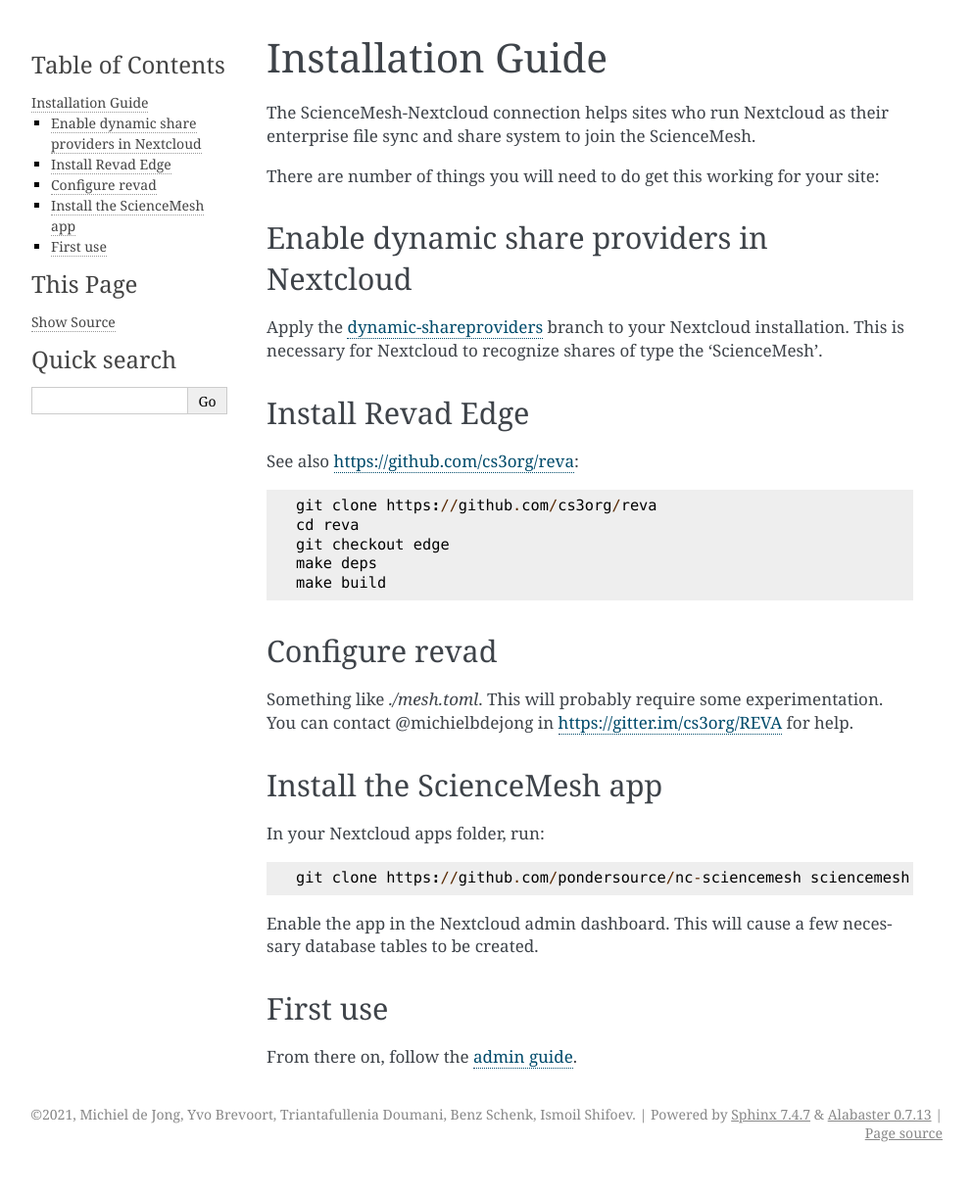
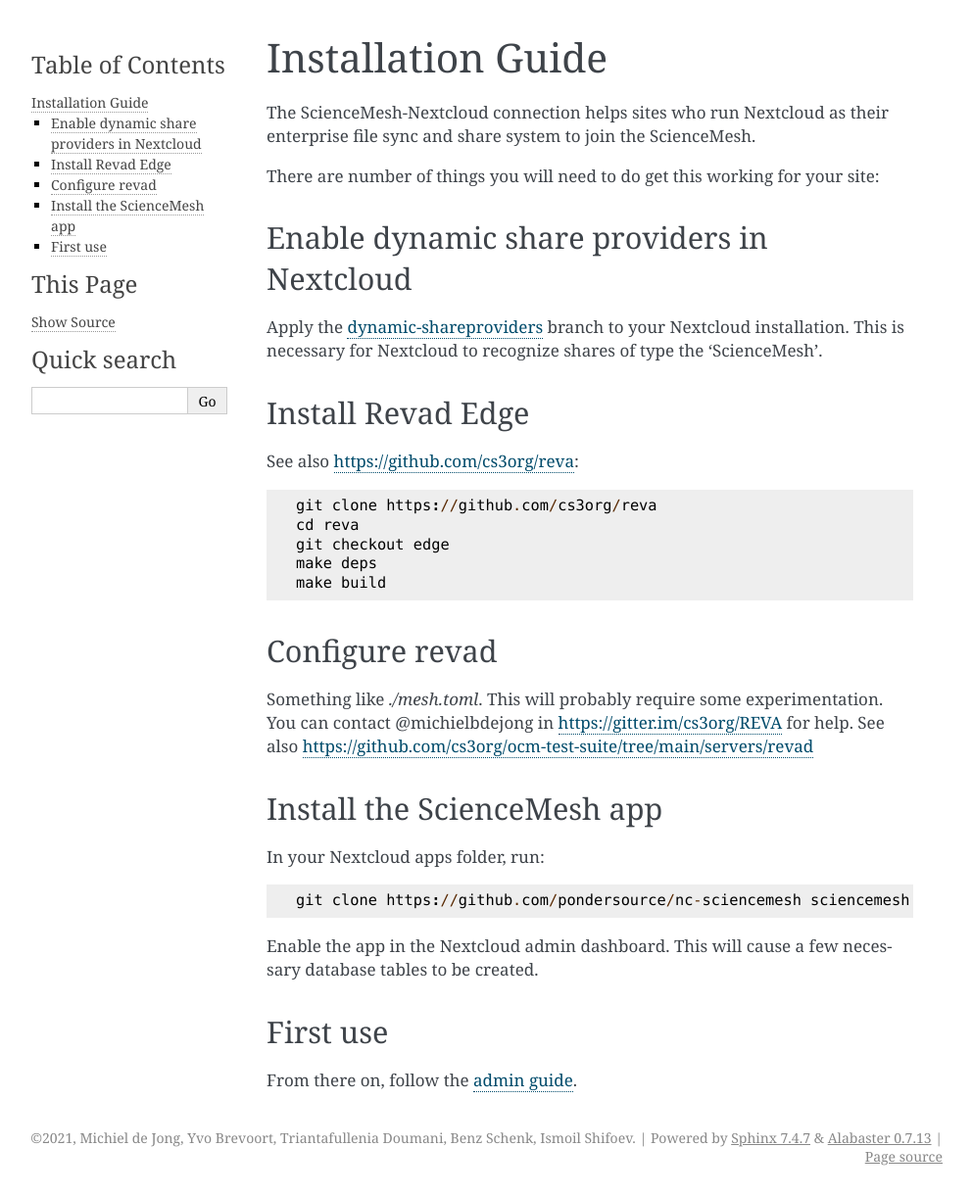
Before and after one commit to pondersource/sciencemesh-php, a Sphinx documentation site: the page built from source/installation.rst, in a window 1280 px wide. Shown: the whole page at 98% size, without its empty margins (148-1140 px from the left). Built offline with Sphinx 7.4.7, drawn with Linux system fonts in a browser that asks for light colours; before the commit the page ends 1196 px from its top, so only the background shows below that.

Commit message:
link to https://github.com/cs3org/ocm-test-suite/tree/main/servers/revad

```diff
--- a/source/installation.rst
+++ b/source/installation.rst
@@ -24,6 +24,7 @@
 ~~~~~~~~~~~~~~~
 
 Something like `./mesh.toml`. This will probably require some experimentation. You can contact @michielbdejong in https://gitter.im/cs3org/REVA for help.
+See also https://github.com/cs3org/ocm-test-suite/tree/main/servers/revad
 
 Install the ScienceMesh app
 ~~~~~~~~~~~~~~~~~~~~~~~~~~~
```
